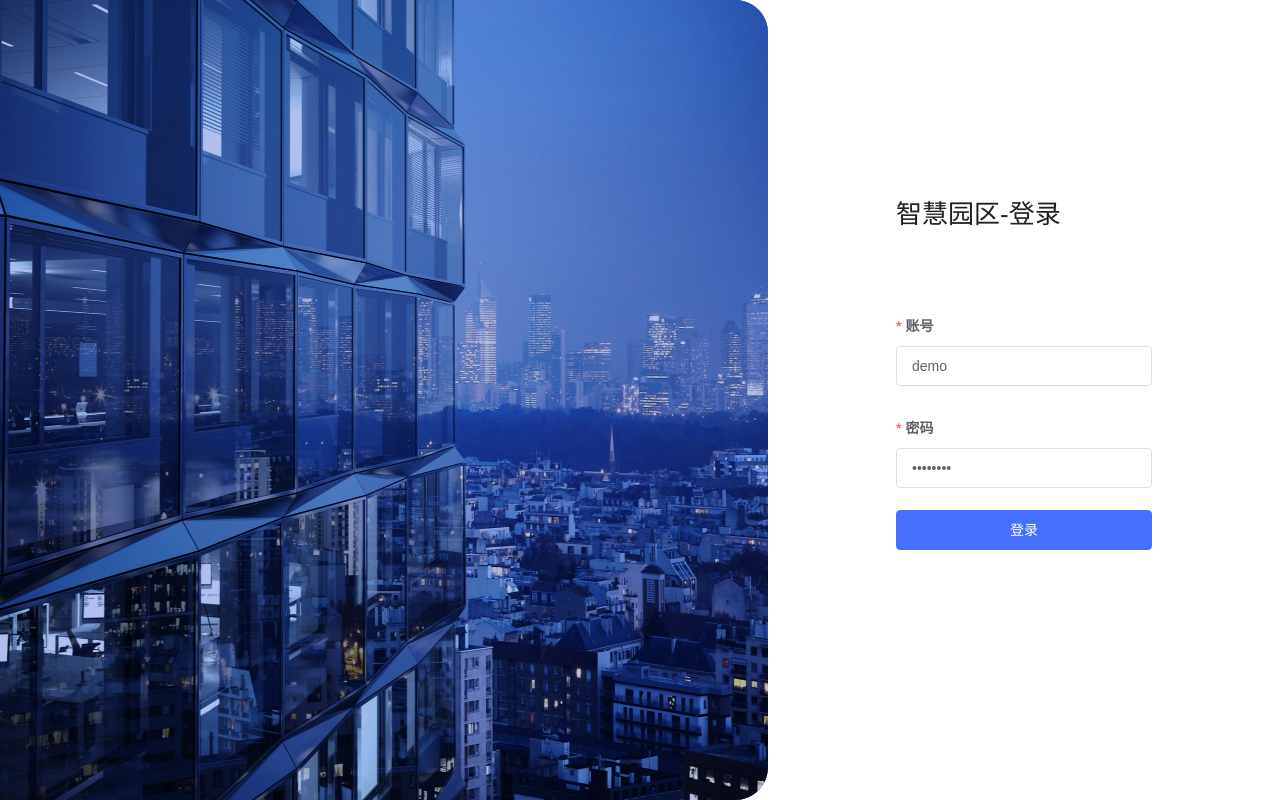
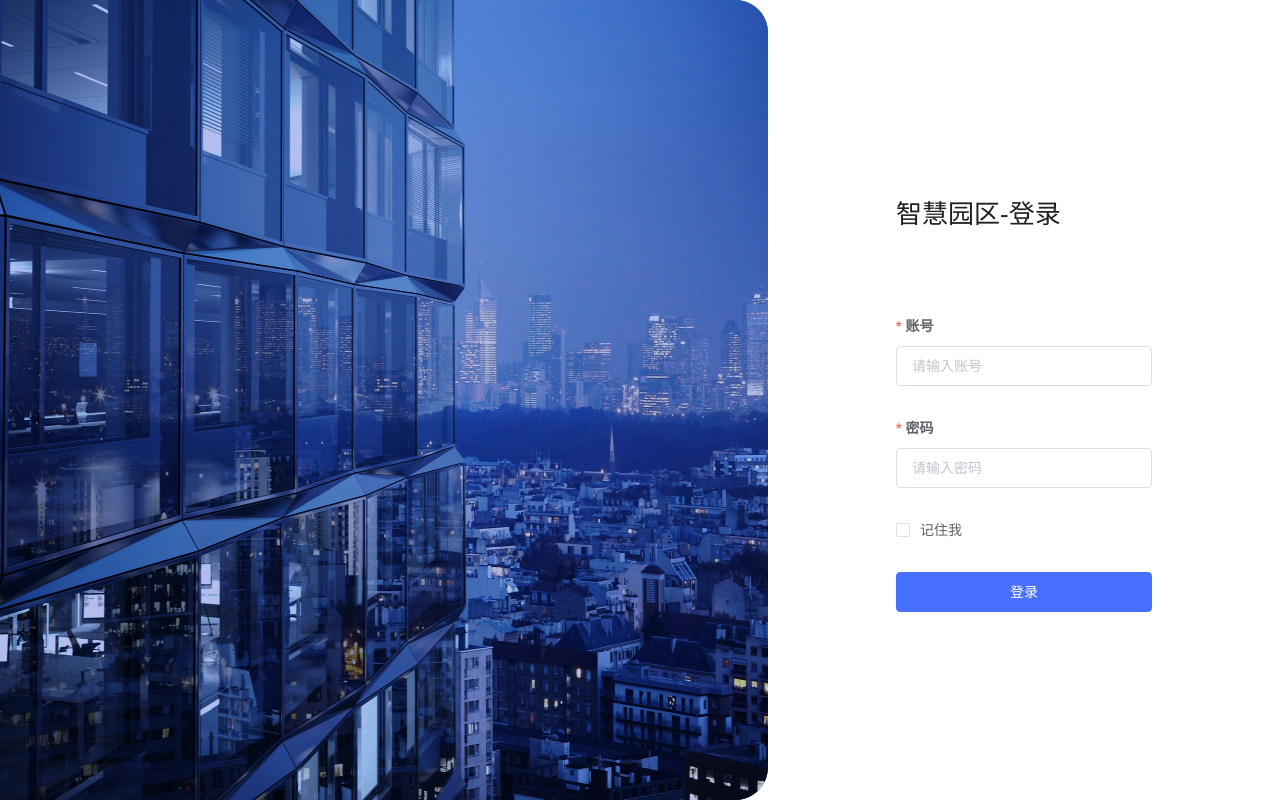
Before and after one commit to 505801576/admin-, a Vue app: page /login in a window 1280 px wide. Built offline with nearby package versions, Linux system fonts and the light colour scheme.

Commit message:
登录页面 勾选记住密码设置

```diff
--- a/src/layout/components/Navbar.vue
+++ b/src/layout/components/Navbar.vue
@@ -23,11 +23,13 @@
 </template>
 
 <script>
+import { removeToken } from '@/utils/auth'
 export default {
   methods: {
     // 退出登录
     logout() {
-      this.$router.push(`/login?redirect=${this.$route.fullPath}`)
+      this.$router.push(`/login`)
+      removeToken()
     }
   }
 }
--- a/src/views/Login/index.vue
+++ b/src/views/Login/index.vue
@@ -18,9 +18,9 @@
           <el-input v-model="from.password" type="password" placeholder="请输入密码"/>
         </el-form-item>
 
-       <!--  <el-form-item prop="remember">
-          <el-checkbox>记住我</el-checkbox>
-        </el-form-item> -->
+        <el-form-item prop="remember">
+          <el-checkbox v-model="remember">记住我</el-checkbox>
+        </el-form-item>
 
         <el-form-item>
           <el-button type="primary" class="login_btn" @click="loginbtn">登录</el-button>
@@ -38,9 +38,10 @@ export default {
   name: 'Login',
    data () {
     return {
+      remember:false,
       from:{
-        username:'demo',
-        password:'zh@hm#23'
+        username:'',
+        password:''
       },
       rules:{
         username:[{ required: true, message: '请输入账号', trigger: 'blur' },],
@@ -48,6 +49,13 @@ export default {
       }
 
     }
+  },
+  mounted(){
+   const user = JSON.parse(localStorage.getItem('user'))
+   if(user){
+      this.from = user
+      this.remember = true
+   }
   },
   methods:{
     //  登录的时候对整个表单进行校验
@@ -60,8 +68,17 @@ export default {
         setToken(res.data.token)
         this.$message.success(res.msg)
         this.$router.push('/')
+
+        if(this.remember){
+          /* 勾选了 就保存密码 */
+          localStorage.setItem('user',JSON.stringify(this.from))
+        } else {
+          /* 如果没有选择记住密码 则 清除 user  */
+          localStorage.removeItem('user')
+        }
         }
       })
+
     }
   }
 
```
